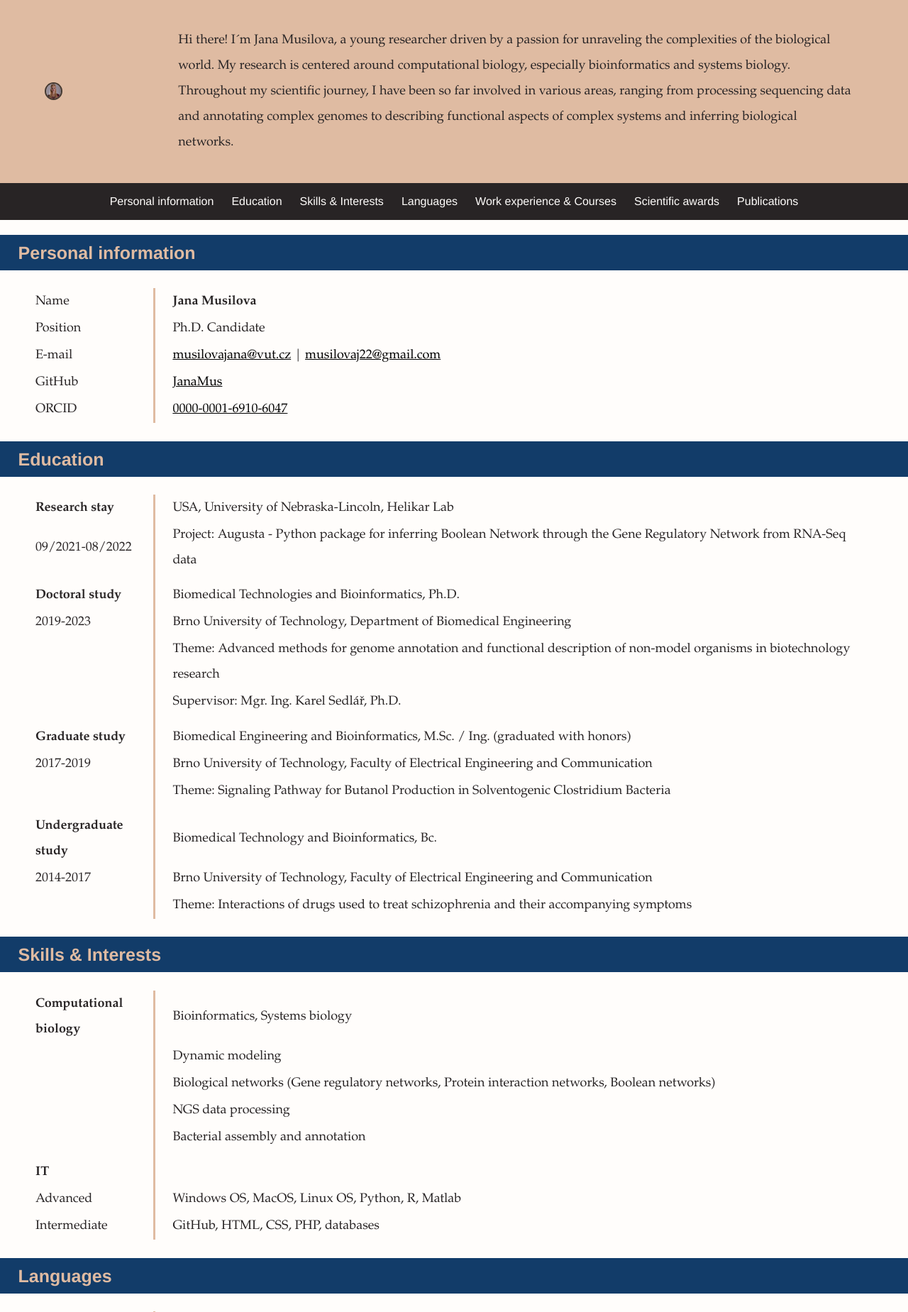
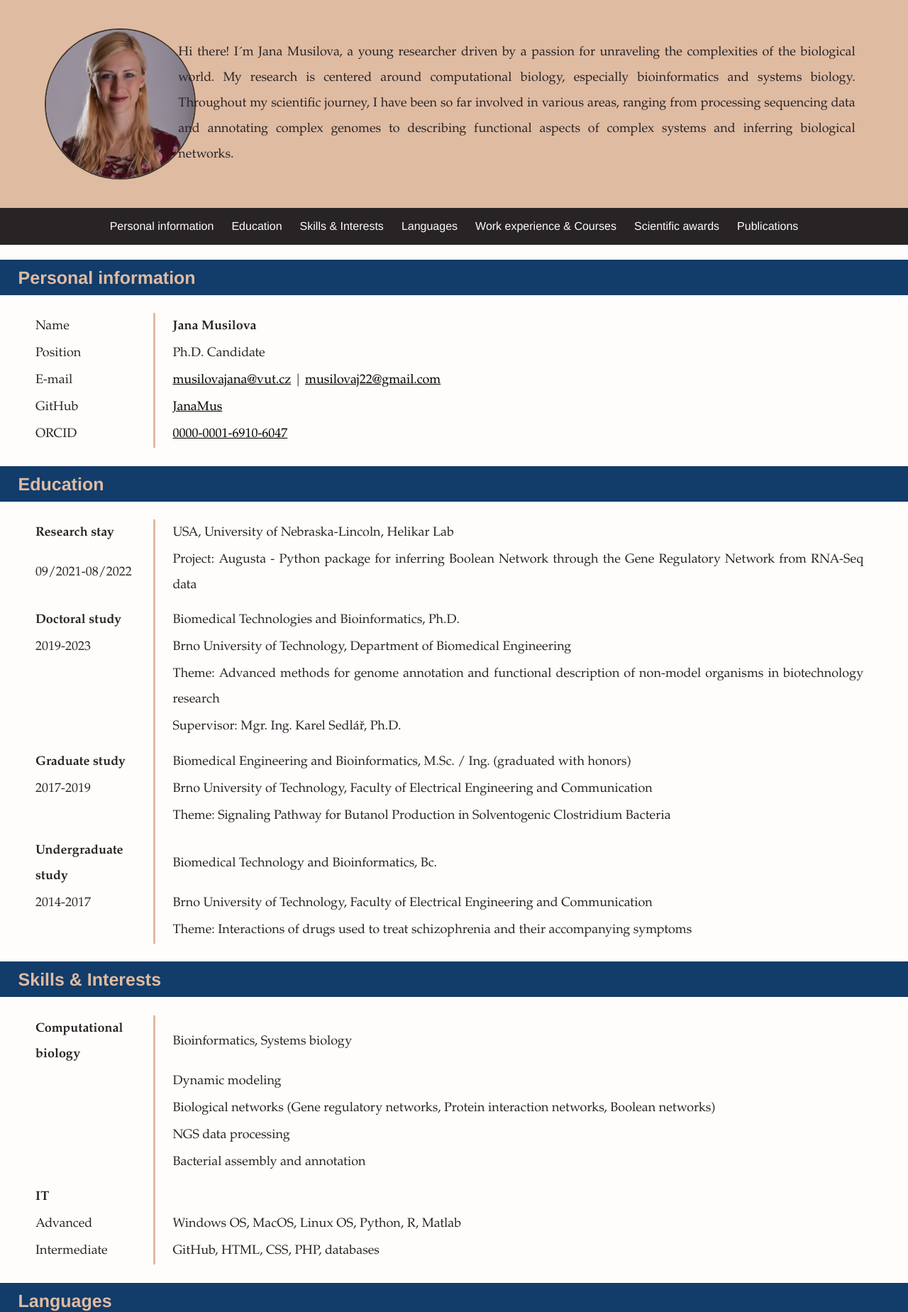
Before and after one commit to JanaMus/janamus.github.io, a PHP site: page / in a window 1280 px wide. Shown: the top 1849 px of the page at 71% size. Run offline with PHP 8.4, Linux system fonts and the light colour scheme.

Commit message:
Update style.css

```diff
--- a/style.css
+++ b/style.css
@@ -62,8 +62,8 @@ a {
 }
 
 .portrait {
-    width: 15%;
-    height: 15%;
+    width: 150%;
+    height: 150%;
     border-radius: 50%;
     border: 2px solid rgba(0, 0, 0, 0.7);
     margin: 1%;
@@ -102,7 +102,7 @@ table {
     width: 95%;
     line-height: 2;  /* space between lines of text */
     border-spacing: 0;
-    text-align: left;
+    text-align: justify;
     border-collapse: collapse;
     border-style: hidden;
     margin: 2%;
```
